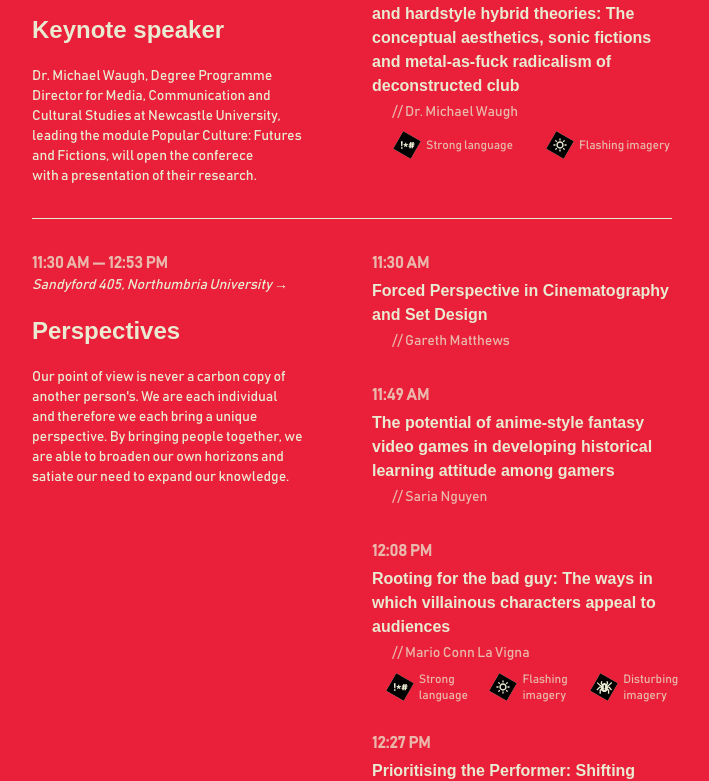
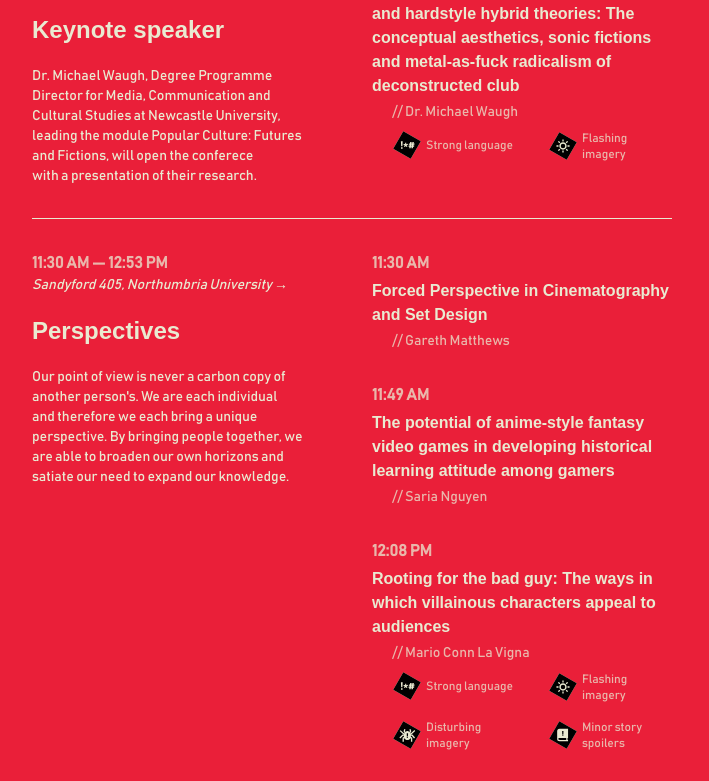
Before and after one commit to Lossmeril/perspectives-patterns-pathways, a Next.js app: page / in a window 1280 px wide. Shown: the part 3030-3811 px from the top of the page, without its empty margins (288-997 px from the left). Built offline with nearby package versions, Linux system fonts and the light colour scheme; a web font is replaced by a local one.

Commit message:
feat: minor story spoilers trigger

```diff
--- a/app/page.tsx
+++ b/app/page.tsx
@@ -146,11 +146,11 @@ const HomePage = () => {
                         <p className="text-sm ml-0 lg:ml-5 opacity-75 text-beige">
                           {"// " + speaker.speaker.name}
                         </p>
-                        <div className="flex gap-3 justify-center lg:justify-start">
+                        <div className="grid grid-cols-2 gap-3 items-center lg:items-start">
                           {speaker.speaker.paper?.triggerWarnings?.map(
                             (warning) => (
                               <div
-                                className="flex flex-row flex-nowrap gap-1 justify-center items-center mt-1 ml-0 lg:ml-5"
+                                className="flex flex-row flex-nowrap gap-1 justify-start items-center mt-1 ml-0 lg:ml-5"
                                 key={warning.id}
                               >
                                 <Image
@@ -228,7 +228,7 @@ const HomePage = () => {
             sensitive to certain topics to decide whether the presentation is
             suitable for them.
           </p>
-          <div className="flex flex-col lg:flex-row justify-center items-center gap-x-10 flex-wrap mt-4 opacity-50">
+          <div className="flex flex-col lg:flex-row justify-center items-center gap-x-10 flex-wrap mt-4 opacity-50 lg:mx-20">
             {triggerWarnings.map((warning) => (
               <div
                 className="flex flex-row flex-nowrap gap-1 justify-center items-center"
--- a/datasets/speakers.tsx
+++ b/datasets/speakers.tsx
@@ -68,6 +68,7 @@ export const speakers: Speaker[] = [
         triggerWarnings[0],
         triggerWarnings[1],
         triggerWarnings[2],
+        triggerWarnings[6],
       ],
     },
   },
@@ -113,7 +114,7 @@ export const speakers: Speaker[] = [
       abstract:
         "A shadowed mansion with dark clouds overhead with a title centred in the bottom of the screen, a close up of a woman with a pale face surrounded by near total darkness, or a dimly lit graveyard covered with snow and a singular figure walking towards a tombstone. These scenes from the 2024 Robert Eggers’ film Nosferatu are beautiful, haunting and somewhat familiar, particularly if you have seen Batman Returns (Burton, 1992). Over the last few years there have been many horror films made through a nostalgic lens. Whether it’s through the directors choice to bring back old characters (Halloween (Gordon-Green, 2018)), repetition of previous storylines and plots (Scream (Gillett and Bettinelli-Olpin, 2022)) , or simply through the aesthetic choices that have been made (Nosferatu (Eggers, 2024)). This paper will be focusing on the aesthetic choices that have been made in the recent horror film Nosferatu (Eggers, 2024) that are heavily inspired by Tim Burton. Using the works of Vera Dika (Recycled Culture in Contemporary Art and Film, 2003) and Steve Jones (The Metamodern Slasher Film, 2024), This paper will examine how Robert Eggers nostalgia for Tim Burton’s Batman Returns (1992) has affected his filmmaking choices, how Tim Burton’s own nostalgia for German expressionist films affected Batman Returns (1992) and how this throws a spotlight on the nature of nostalgia’s influence on the film making of horror.",
 
-      triggerWarnings: [triggerWarnings[2]],
+      triggerWarnings: [triggerWarnings[2], triggerWarnings[6]],
     },
   },
   {
@@ -248,6 +249,7 @@ export const speakers: Speaker[] = [
         citation:
           "Source: Harvey, A. 2014. Face to Anti-Face. [Online]. Accessed 6 March 2025. Available from: https://archive.nytimes.com/www.nytimes.com/interactive/2013/12/14/opinion/sunday/20121215_ANTIFACE_OPART.html",
       },
+      triggerWarnings: [triggerWarnings[6]],
     },
   },
 ];
--- a/datasets/triggers.tsx
+++ b/datasets/triggers.tsx
@@ -11,4 +11,5 @@ export const triggerWarnings: TriggerWarning[] = [
   { id: "child-violence", text: "Violence towards children" },
   { id: "gender-based-violence", text: "Gender-based violence" },
   { id: "15-plus", text: "Suitable for ages 15 and up" },
+  { id: "minor-story-spoilers", text: "Minor story spoilers" },
 ];
```
Also changed, not shown: public/img/triggers/minor-story-spoilers.svg (added).
